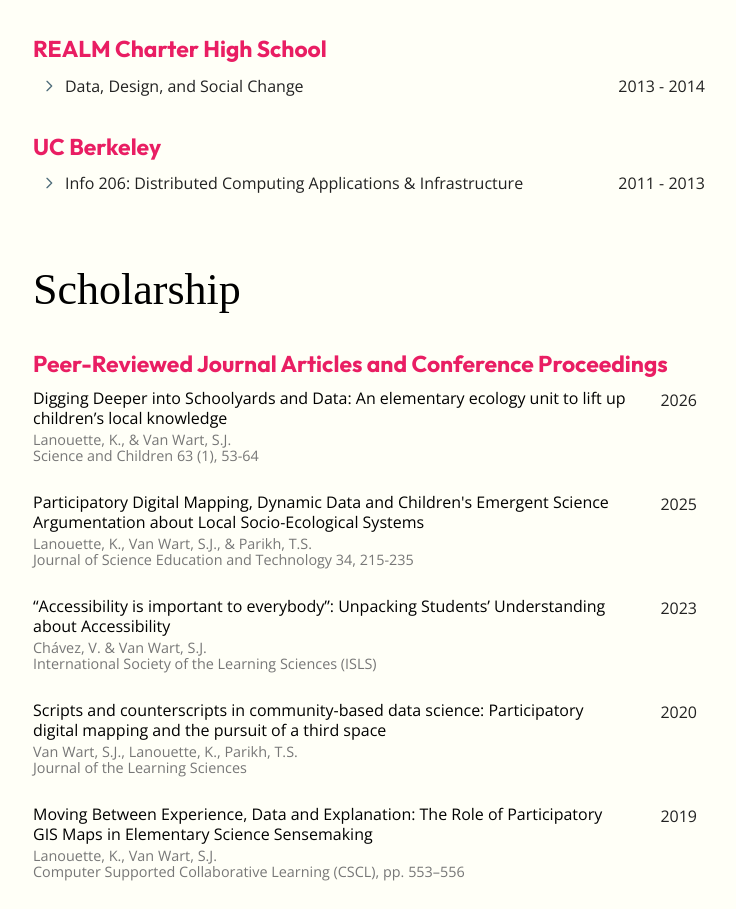
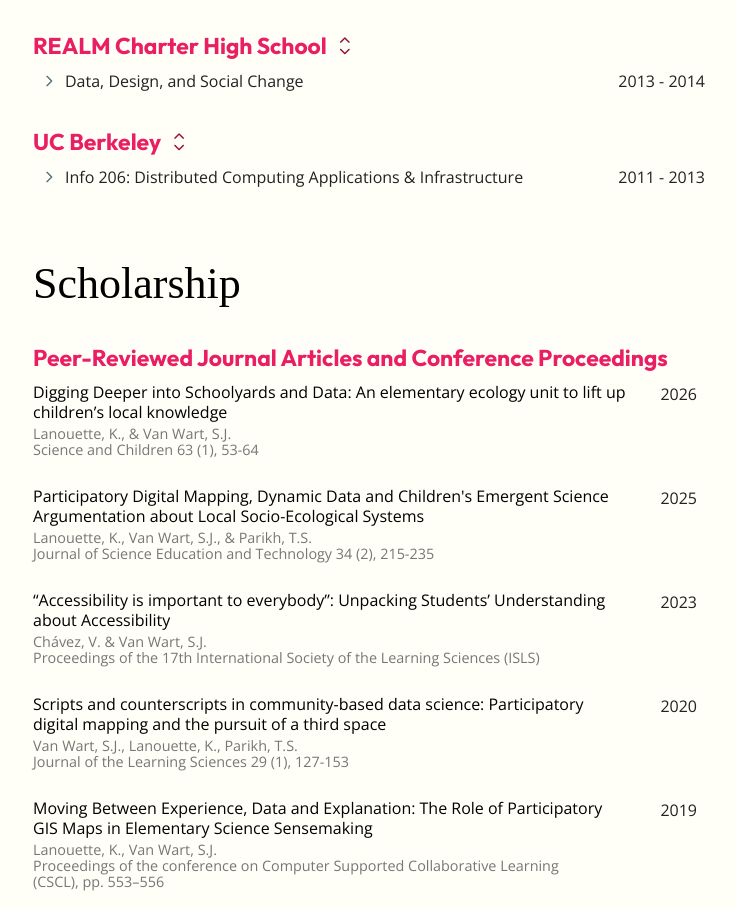
Before and after one commit to vanwars/vanwars.github.io, a Next.js app: page / in a window 1280 px wide. Shown: the part 1344-2253 px from the top of the page, without its empty margins (351-1087 px from the left). Built offline with nearby package versions, Linux system fonts and the light colour scheme; a web font is replaced by a local one.

Commit message:
Toggle expand complete

```diff
--- a/app/globals.css
+++ b/app/globals.css
@@ -11,6 +11,9 @@
   --color-blue: #4f6d7a;
   --color-bluegreen: #315659;
   --color-redpurple: #e91e63;
+  --color-redpurple-light: #f56d9b;
+  --color-redpurple-dark: #c01447;
+  --color-redpurple-darkest: #960b30;
   --color-background: #FFFFF7;
   --color-border: #e8dab2;
   --color-eggplant: #754f5b;
@@ -69,6 +72,11 @@
   @apply text-[1.3em] font-bold pb-[3px] mt-6 mb-1 text-redpurple;
   font-family: var(--heading-font);
 }
+
+.heading2-expandable {
+    @apply text-[1.3em] font-bold text-redpurple;
+    font-family: var(--heading-font);
+  }
 
 .heading3 {
     @apply text-[1.1em] mb-1;
--- a/app/layout.tsx
+++ b/app/layout.tsx
@@ -7,6 +7,9 @@
 export const metadata: Metadata = {
   title: "Sarah Van Wart",
   description: "Assistant Professor in the Department of Computer Science at the University of North Carolina Asheville",
+  icons: {
+    icon: "/images/favicon.png",
+  },
 };
 
 export default function RootLayout({
@@ -22,7 +25,6 @@
           href="https://fonts.googleapis.com/css?family=Cedarville+Cursive|Delius|Itim|Mali|Sue+Ellen+Francisco|Open+Sans:400,600,700|Open+Sans+Condensed:300|Amatic+SC|Roboto|Montserrat:ital,wght@0,300;0,400;0,500;0,600;0,700;1,400|Source+Sans+Pro:wght@300;400;600"
           rel="stylesheet"
         />
-        <link rel="icon" type="image/x-icon" href="/images/favicon.png" />
       </head>
       <body>
         <Header />
--- a/components/CourseEntry.tsx
+++ b/components/CourseEntry.tsx
@@ -1,6 +1,6 @@
 'use client';
 
-import { useState } from 'react';
+import { useState, useEffect } from 'react';
 
 interface CourseSession {
   period: string;
@@ -18,6 +18,8 @@
 
 interface CourseEntryProps {
   course: Course;
+  isExpanded?: boolean;
+  onToggle?: () => void;
 }
 
 const toLinks = (courses: CourseSession[]) => {
@@ -72,14 +74,31 @@
   </svg>
 );
 
-export default function CourseEntry({ course }: CourseEntryProps) {
-  const [isExpanded, setIsExpanded] = useState(false);
+export default function CourseEntry({ course, isExpanded: controlledIsExpanded, onToggle }: CourseEntryProps) {
+  const [internalIsExpanded, setInternalIsExpanded] = useState(false);
+
+  // Sync internal state with controlled prop when it changes
+  useEffect(() => {
+    if (controlledIsExpanded !== undefined) {
+      setInternalIsExpanded(controlledIsExpanded);
+    }
+  }, [controlledIsExpanded]);
+
+  // Always use internal state for display
+  const isExpanded = internalIsExpanded;
+
+  const handleToggle = () => {
+    if (onToggle) {
+      onToggle();
+    }
+    setInternalIsExpanded(!internalIsExpanded);
+  };
 
   return (
     <section className={`transition-all duration-300 ease-in-out px-2 pt-0 ${isExpanded ? 'rounded-lg pb-4 mb-6' : ''}`}>
       <button
-        onClick={() => setIsExpanded(!isExpanded)}
-        className="text-left w-full transition-all duration-200 hover:bg-blue/5 hover:text-redpurple hover:rounded-md hover:px-2 hover:-mx-2 grid grid-cols-[auto_100px] max-md:grid-cols-1 items-start py-1 -my-1"
+        onClick={handleToggle}
+        className={`text-left w-full transition-all duration-200 hover:bg-blue/5 hover:text-redpurple hover:rounded-md hover:px-2 hover:-mx-2 grid grid-cols-[auto_100px] max-md:grid-cols-1 items-start py-1 -my-1 ${isExpanded ? 'mt-2' : ''}`}
         aria-expanded={isExpanded}
         aria-label={isExpanded ? 'Collapse course details' : 'Expand course details'}
       >
--- a/components/Courses.tsx
+++ b/components/Courses.tsx
@@ -1,6 +1,6 @@
 import { readFileSync } from 'fs';
 import { join } from 'path';
-import CourseEntry from './CourseEntry';
+import CoursesClient from './CoursesClient';
 
 interface Course {
   years: string;
@@ -23,16 +23,5 @@
 export default function Courses() {
   const coursesData = getCourses();
 
-  return (
-    <section>
-      {Object.entries(coursesData).map(([institution, courses]) => (
-        <div key={institution} className="mb-8">
-          <h2 className="heading2">{institution}</h2>
-          {courses.map((course, idx) => (
-            <CourseEntry key={idx} course={course} />
-          ))}
-        </div>
-      ))}
-    </section>
-  );
+  return <CoursesClient coursesData={coursesData} />;
 }
--- /dev/null
+++ b/components/CoursesClient.tsx
@@ -0,0 +1,67 @@
+'use client';
+
+import { useState } from 'react';
+import CourseEntry from './CourseEntry';
+
+interface Course {
+  years: string;
+  code?: string;
+  title: string;
+  description: string;
+  sessions: Record<string, { period: string; url?: string; notes?: string }[]>;
+}
+
+interface CoursesData {
+  [key: string]: Course[];
+}
+
+interface CoursesClientProps {
+  coursesData: CoursesData;
+}
+
+export default function CoursesClient({ coursesData }: CoursesClientProps) {
+  const [expandedInstitutions, setExpandedInstitutions] = useState<Set<string>>(
+    new Set() // Start with all collapsed
+  );
+
+  const toggleInstitution = (institution: string) => {
+    setExpandedInstitutions((prev) => {
+      const newSet = new Set(prev);
+      if (newSet.has(institution)) {
+        newSet.delete(institution);
+      } else {
+        newSet.add(institution);
+      }
+      return newSet;
+    });
+  };
+
+  return (
+    <section>
+      {Object.entries(coursesData).map(([institution, courses]) => {
+        const isInstitutionExpanded = expandedInstitutions.has(institution);
+        return (
+          <div key={institution} className="mb-8">
+            <div className="flex gap items-center mb-1 mt-6">
+              <h2 className="heading2-expandable">{institution}</h2>
+              <button
+                onClick={() => toggleInstitution(institution)}
+                className="p-2 text-redpurple-darkest hover:bg-blue/10 rounded-full w-9 h-9 transition-all duration-200 flex items-center justify-center"
+                aria-expanded={isInstitutionExpanded}
+                aria-label={isInstitutionExpanded ? `Collapse ${institution} courses` : `Expand ${institution} courses`}
+              >
+                <span className="relative inline-flex flex-col items-center justify-center h-4 w-4">
+                  <i className={`fa-solid text-[0.7rem] leading-none font-redpurple transition-transform duration-300 ${isInstitutionExpanded ? 'fa-chevron-down' : 'fa-chevron-up'}`}></i>
+                  <i className={`fa-solid text-[0.7rem] leading-none font-redpurple -mt-0.5 transition-transform duration-300 ${isInstitutionExpanded ? 'fa-chevron-up' : 'fa-chevron-down'}`}></i>
+                </span>
+              </button>
+            </div>
+            {courses.map((course, idx) => (
+              <CourseEntry key={idx} course={course} isExpanded={isInstitutionExpanded} />
+            ))}
+          </div>
+        );
+      })}
+    </section>
+  );
+}
--- a/components/Publications.tsx
+++ b/components/Publications.tsx
@@ -8,6 +8,7 @@
   year: string;
   title: string;
   venue?: string;
+  prefix?: string;
   volume?: number | string;
   issue?: string;
   pages?: string;
@@ -35,7 +36,7 @@
 };
 
 const getVenue = (item: Publication) => {
-  let html = item.venue ? `<em>${item.venue}</em>` : '';
+  let html = item.venue ? `<em>${item.prefix ? `${item.prefix} ` : ''}  ${item.venue}</em>` : '';
   if (item.volume) {
     html += `<em>, ${item.volume}</em>`;
   }
@@ -86,7 +87,7 @@
   const volumePart = item.volume ? ` ${item.volume}` : '';
   const issuePart = item.issue ? ` (${item.issue})` : '';
   const pagesPart = item.pages ? `, ${item.pages}` : '';
-  const venueText =  [venuePart, volumePart, issuePart, pagesPart].filter(part => part).join('')
+  const venueText =  [item.prefix ? `${item.prefix} ` : '', venuePart, volumePart, issuePart, pagesPart].filter(part => part).join('')
   const url = item.url || item.doi;
   return (
     <div className="mb-7 pr-4">
--- a/data/pubs.json
+++ b/data/pubs.json
@@ -18,6 +18,7 @@
         "title": "Participatory Digital Mapping, Dynamic Data and Children's Emergent Science Argumentation about Local Socio-Ecological Systems",
         "venue": "Journal of Science Education and Technology",
         "volume": 34,
+        "issue": "2",
         "pages": "215-235",
         "type": "journal",
         "doi": "https://doi.org/10.1007/s10956-024-10152-6"
@@ -29,6 +30,7 @@
         "title": "“Accessibility is important to everybody”: Unpacking Students’ Understanding about Accessibility",
         "venue": "International Society of the Learning Sciences (ISLS)",
         "location": "Montréal, CA",
+        "prefix": "Proceedings of the 17th ",
         "type": "conference",
         "url": "https://repository.isls.org/handle/1/9951"
     },
@@ -38,6 +40,9 @@
         "date": "2020",
         "year": "2020",
         "type": "journal",
+        "volume": 29,
+        "issue": "1",
+        "pages": "127-153",
         "venue": "Journal of the Learning Sciences",
         "doi": "https://doi.org/10.1080/10508406.2019.1693378"
     },
@@ -48,6 +53,7 @@
         "year": "2019",
         "type": "conference",
         "venue": "Computer Supported Collaborative Learning (CSCL)",
+        "prefix": "Proceedings of the conference on ",
         "url": "https://ris.utwente.nl/ws/portalfiles/portal/129957345/CSCL_2019_Volume_2.pdf#page=39",
         "pages": "pp. 553–556",
         "location": "Lyon, FR"
@@ -58,6 +64,7 @@
         "date": "2016",
         "year": "2016",
         "type": "conference",
+        "prefix": "Proceedings of the conference on ",
         "venue": "International Conference of the Learning Sciences (ICLS)",
         "pages": "Vol. 1, pp. 570-577",
         "location": "Singapore"
@@ -69,6 +76,7 @@
         "year": "2014",
         "type": "conference",
         "venue": "Innovation & Technology in Computer Science Education (ITiCSE)",
+        "prefix": "Proceedings of the conference on ",
         "pages": "123-128",
         "location": "Uppsala, SE",
         "doi": "https://dl.acm.org/doi/10.1145/2591708.2591751"
@@ -79,6 +87,7 @@
         "date": "2010",
         "year": "2010",
         "type": "conference",
+        "prefix": "Proceedings of the First ",
         "venue": "ACM Symposium on Computing for Development (ACMDEV)",
         "pages": "123-128",
         "location": "Egham, UK",
```
